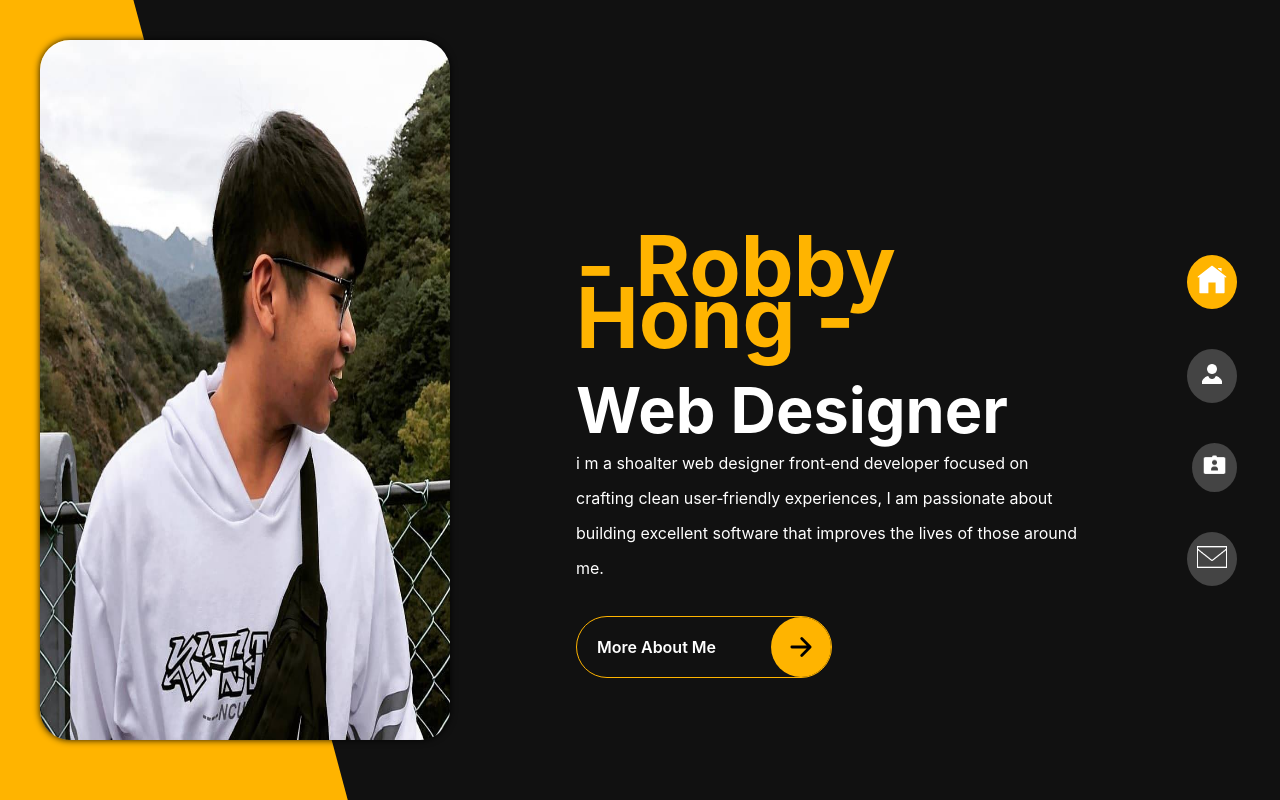
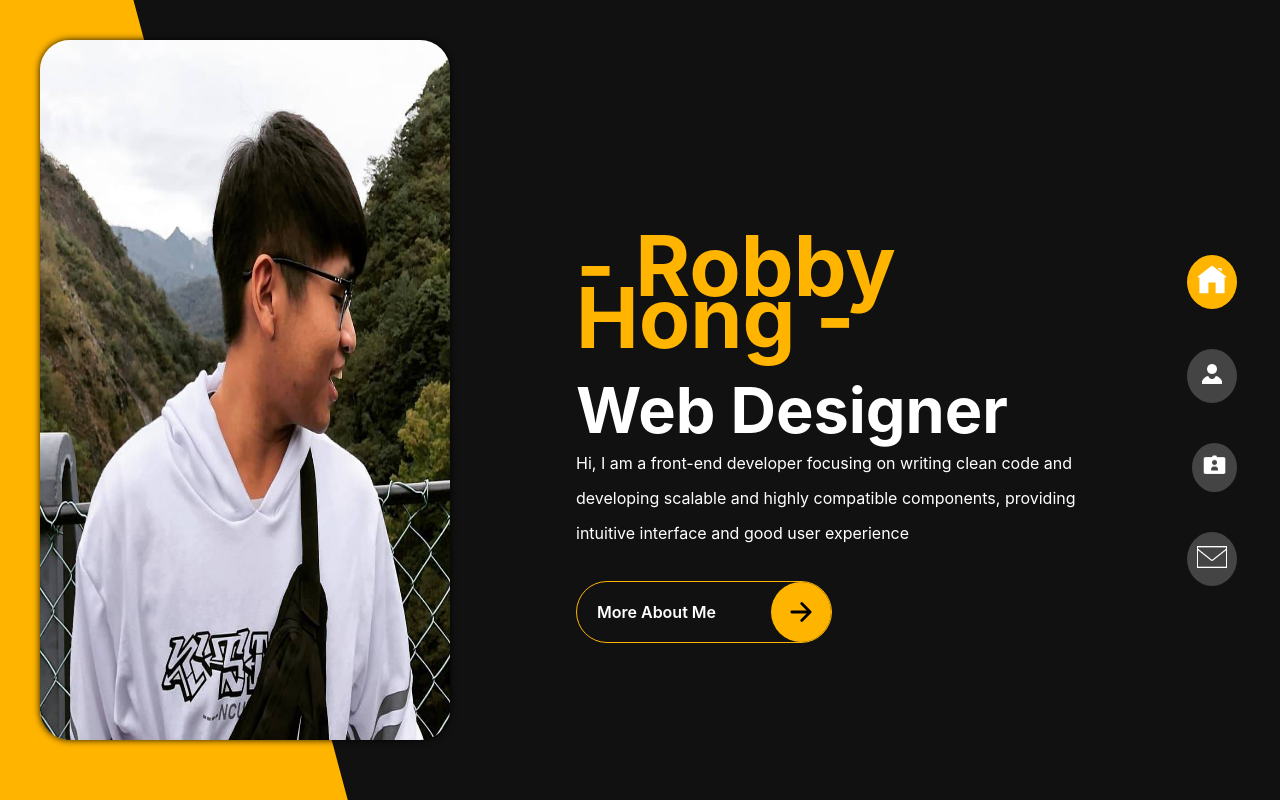
Before and after one commit to tiancai-1228/personal_website, a Next.js app: page / in a window 1280 px wide. Built offline with nearby package versions, Linux system fonts and the light colour scheme.

Commit message:
關於我

```diff
--- a/src/pages/home.tsx
+++ b/src/pages/home.tsx
@@ -27,10 +27,9 @@ const home = ({ setCurrentTab }: homeProp) => {
             <h1 className={styles.h1}>- Robby Hong -</h1>
             <h2 className={styles.h2}>Web Designer</h2>
             <p className={styles.text}>
-              i m a shoalter web designer front‑end developer focused on
-              crafting clean user‑friendly experiences, I am passionate about
-              building excellent software that improves the lives of those
-              around me.
+              {`Hi, I am a  front-end developer focusing on
+               writing clean code and developing scalable and highly compatible components, providing intuitive interface and good
+                user experience`}
             </p>
             <div className={styles.moreBtn}>
               <MoreButtom
```
